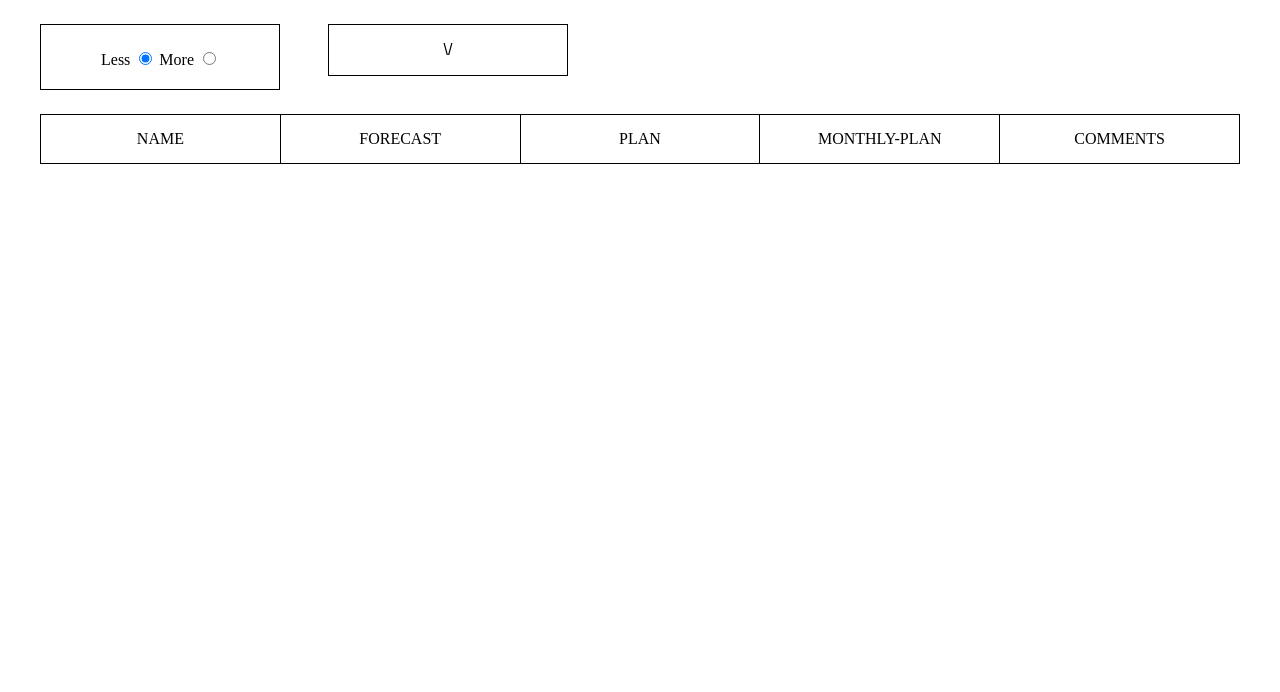
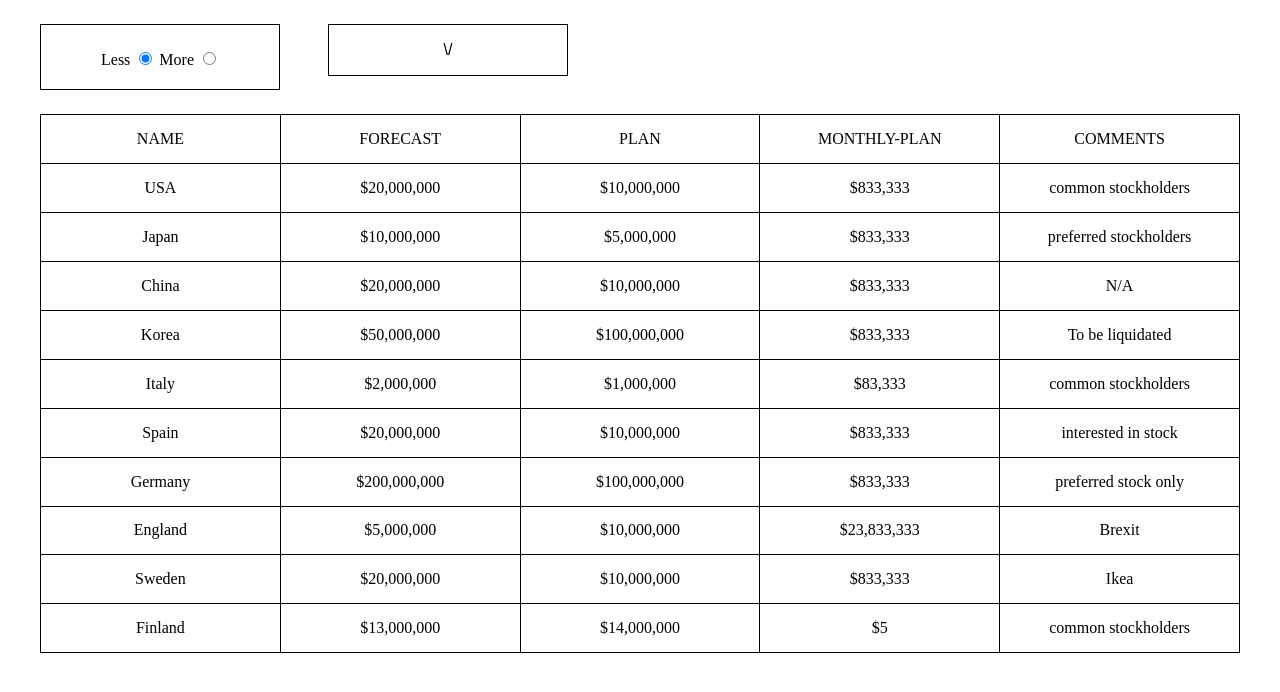
Before and after one commit to cgradwohl/grid-report, a website: page index.html in a window 1280 px wide. Drawn offline with nearby package versions, Linux system fonts and the light colour scheme.

Commit message:
dynamically render dropdown

```diff
--- a/data/data.json
+++ b/data/data.json
@@ -3,8 +3,8 @@
         "name"        : "USA",
         "forecast"    : "$20,000,000",
         "plan"        : "$10,000,000",
-        "monthly-plan": "833,333",
-        "comments"    : "If a company is to be liquidated, preferred stockholders have priority over common stockholders.",
+        "monthly-plan": "$833,333",
+        "comments"    : "common stockholders",
         "best-case"   : [ "$18,000,000","$20,000,000"],
         "commit"      : ["$9,500,000", "10,000,000"]
     },
@@ -12,8 +12,8 @@
         "name"        : "Japan",
         "forecast"    : "$10,000,000",
         "plan"        : "$5,000,000",
-        "monthly-plan": "833,333",
-        "comments"    : "If a company is to be liquidated, preferred stockholders have priority over common stockholders.",
+        "monthly-plan": "$833,333",
+        "comments"    : "preferred stockholders",
         "best-case"   : [ "$12,000,000","$18,000,000"],
         "commit"      : ["$6,000,000", "9,000,000"]
     },
@@ -21,8 +21,8 @@
         "name"        : "China",
         "forecast"    : "$20,000,000",
         "plan"        : "$10,000,000",
-        "monthly-plan": "833,333",
-        "comments"    : "If a company is to be liquidated, preferred stockholders have priority over common stockholders.",
+        "monthly-plan": "$833,333",
+        "comments"    : "N/A",
         "best-case"   : [ "$9,000,000","$11,000,000"],
         "commit"      : ["$3,000,000", "7,000,000"]
     },
@@ -30,8 +30,8 @@
         "name"        : "Korea",
         "forecast"    : "$50,000,000",
         "plan"        : "$100,000,000",
-        "monthly-plan": "833,333",
-        "comments"    : "If a company is to be liquidated, preferred stockholders have priority over common stockholders.",
+        "monthly-plan": "$833,333",
+        "comments"    : "To be liquidated",
         "best-case"   : [ "$2,000,000","$6,000,000"],
         "commit"      : ["$1,000,000", "2,200,000"]
     },
@@ -39,8 +39,8 @@
         "name"        : "Italy",
         "forecast"    : "$2,000,000",
         "plan"        : "$1,000,000",
-        "monthly-plan": "83,333",
-        "comments"    : "If a company is to be liquidated, preferred stockholders have priority over common stockholders.",
+        "monthly-plan": "$83,333",
+        "comments"    : "common stockholders",
         "best-case"   : [ "$8,000,000","$9,000,200"],
         "commit"      : ["$1,500,000", "3,500,000"]
     },
@@ -48,8 +48,8 @@
         "name"        : "Spain",
         "forecast"    : "$20,000,000",
         "plan"        : "$10,000,000",
-        "monthly-plan": "833,333",
-        "comments"    : "If a company is to be liquidated, preferred stockholders have priority over common stockholders.",
+        "monthly-plan": "$833,333",
+        "comments"    : "interested in stock",
         "best-case"   : [ "$13,000,000","$14,500,000"],
         "commit"      : ["$2,050,050", "5,050,050"]
     },
@@ -57,8 +57,8 @@
         "name"        : "Germany",
         "forecast"    : "$200,000,000",
         "plan"        : "$100,000,000",
-        "monthly-plan": "833,333",
-        "comments"    : "If a company is to be liquidated, preferred stockholders have priority over common stockholders.",
+        "monthly-plan": "$833,333",
+        "comments"    : "preferred stock only",
         "best-case"   : [ "$6,006,000","$18,500,000"],
         "commit"      : ["$6,000,000", "10,000,000"]
     },
@@ -66,8 +66,8 @@
         "name"        : "England",
         "forecast"    : "$5,000,000",
         "plan"        : "$10,000,000",
-        "monthly-plan": "23,833,333",
-        "comments"    : "If a company is to be liquidated, preferred stockholders have priority over common stockholders.",
+        "monthly-plan": "$23,833,333",
+        "comments"    : "Brexit",
         "best-case"   : [ "$4,500,000","$9,000,000"],
         "commit"      : ["$2,000,000", "3,000,000"]
     },
@@ -75,8 +75,8 @@
         "name"        : "Sweden",
         "forecast"    : "$20,000,000",
         "plan"        : "$10,000,000",
-        "monthly-plan": "833,333",
-        "comments"    : "If a company is to be liquidated, preferred stockholders have priority over common stockholders.",
+        "monthly-plan": "$833,333",
+        "comments"    : "Ikea",
         "best-case"   : [ "$1,200,000","$1,300,000"],
         "commit"      : ["$100,000", "500,000"]
     },
@@ -85,7 +85,7 @@
         "forecast"    : "$13,000,000",
         "plan"        : "$14,000,000",
         "monthly-plan": "$5",
-        "comments"    : "If a company is to be liquidated, preferred stockholders have priority over common stockholders.",
+        "comments"    : "common stockholders",
         "best-case"   : [ "$12,000,000","$16,000,000"],
         "commit"      : ["$6,000,000", "8,000,000"]
     }
--- a/index.html
+++ b/index.html
@@ -25,19 +25,16 @@
 
 
     <!-- Dropdown Module -->
-    <div id="dropdown-module" class="col one dropdown">
+    <div class="col one dropdown">
         <button class="dropbtn">\/</button>
+
         <div class="dropdown-content">
-            <form class="dropdown-content" action="" method="get">
+            <form id="dropdown-module" class="dropdown-content" action="" method="get">
 
+                <script id="dropdown_template" type="text/template">
+                    <input type="checkbox" name="vehicle" value="{{name}}">{{name}}<br>
+                </script>
 
-                <!-- dynamic {{}} input tags here -->
-                <!--<script src="dropdown-template" type="text/template">
-                    <input type="checkbox" value="{{.}}">
-                </script>-->
-
-                <input type="checkbox" name="vehicle" value="Bike"> I have a bike<br>
-                <input type="checkbox" name="vehicle" value="Car" checked> I have a car<br>
                 <input type="submit" value="Apply">
             </form>
         </div>
--- a/js/reportModule.js
+++ b/js/reportModule.js
@@ -74,21 +74,23 @@ const events = {
         });
     });
 
-    gridData.then(data => init(data));
+    gridData.then(data => render(data));
 
-    function init(data) {
+    function render(data) {
 
         let headers        = Object.keys(data[0]);
         let tooManyHeaders = Object.keys(data[0]).length >= 5;
         let index          = 0;
         let names          = [];
 
+        events.emit('renderDropdown', headers);
+
         if( tooManyHeaders ) {
             names = headers.slice(0,5);
             index = 5;
         } else {
-            names = data;
-            index = data.length;
+            names = headers;
+            index = names.length;
         }
 
         // renders Grid Header
@@ -99,7 +101,15 @@ const events = {
         });
 
         // renders Grid Body
-
+        data.forEach(obj => {
+            for (let key in obj) {
+                if( names.includes(key) ){
+                    $grid.append(Mustache.render(body_template,
+                        {col:{value: obj[key],size: map[index]}}
+                    ));
+                }
+            }
+        });
 
     }
 
@@ -131,6 +141,8 @@ const events = {
 
 
     // cacheDOM
+    let $dropdown = $('#dropdown-module');
+    let dropdown_template = $('#dropdown_template').html();
 
 
     // bind events
@@ -138,7 +150,7 @@ const events = {
     // OR
     // events.on('columnNames', setDropdown);
 
-    events.on('gridHeader', render);
+    events.on('renderDropdown', render);
 
 
     function setDropdown(columnNames) {
@@ -155,7 +167,11 @@ const events = {
 
 
     function render(data) {
-        // console.log(data);
+        data.forEach(name => {
+            $dropdown.append(Mustache.render(dropdown_template,
+                {name: name}
+            ));
+        });
     }
 
     // @TODO: applyColumnChange() - events.emit('columnChange', newColumnNames)
```
